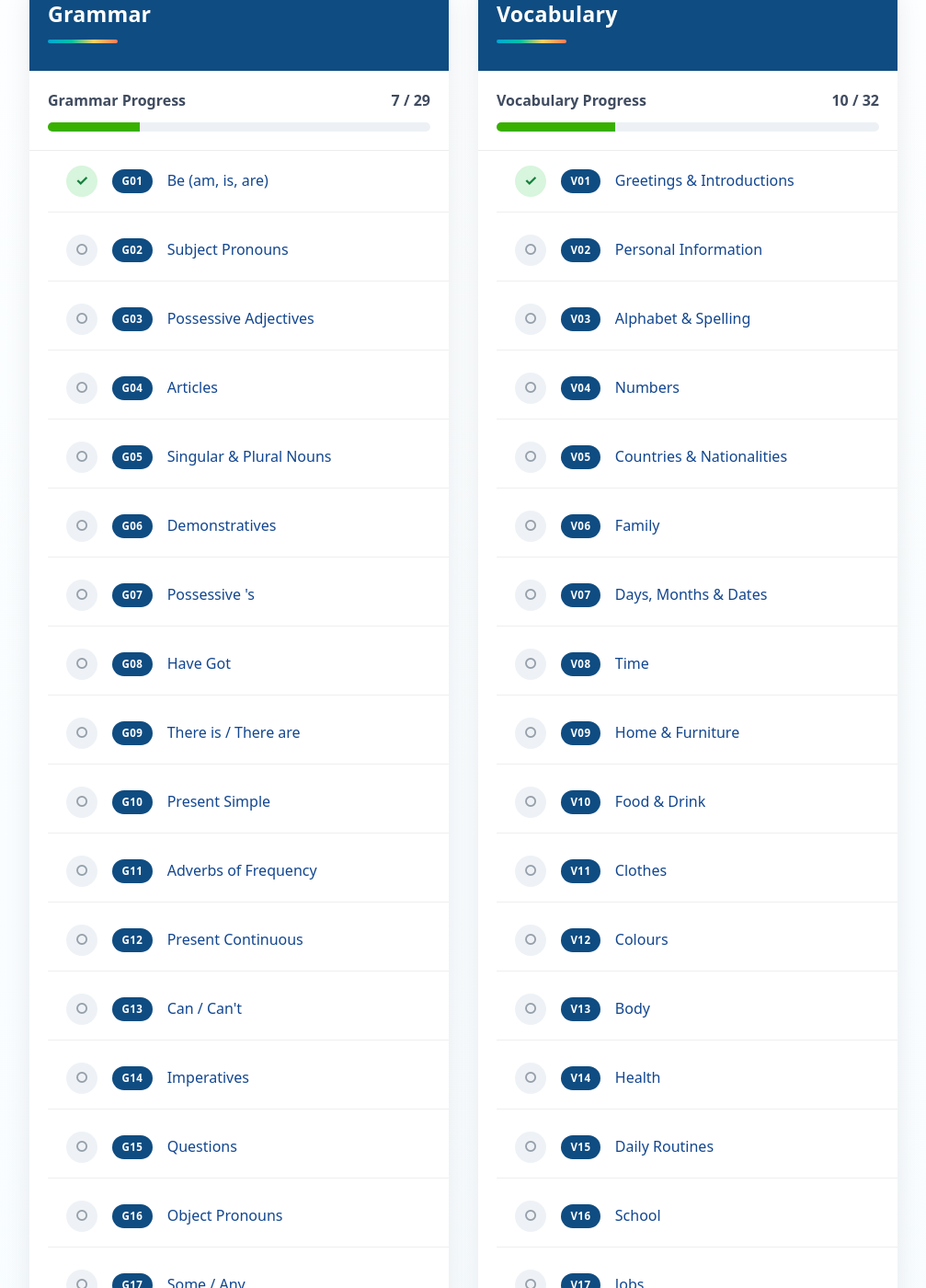
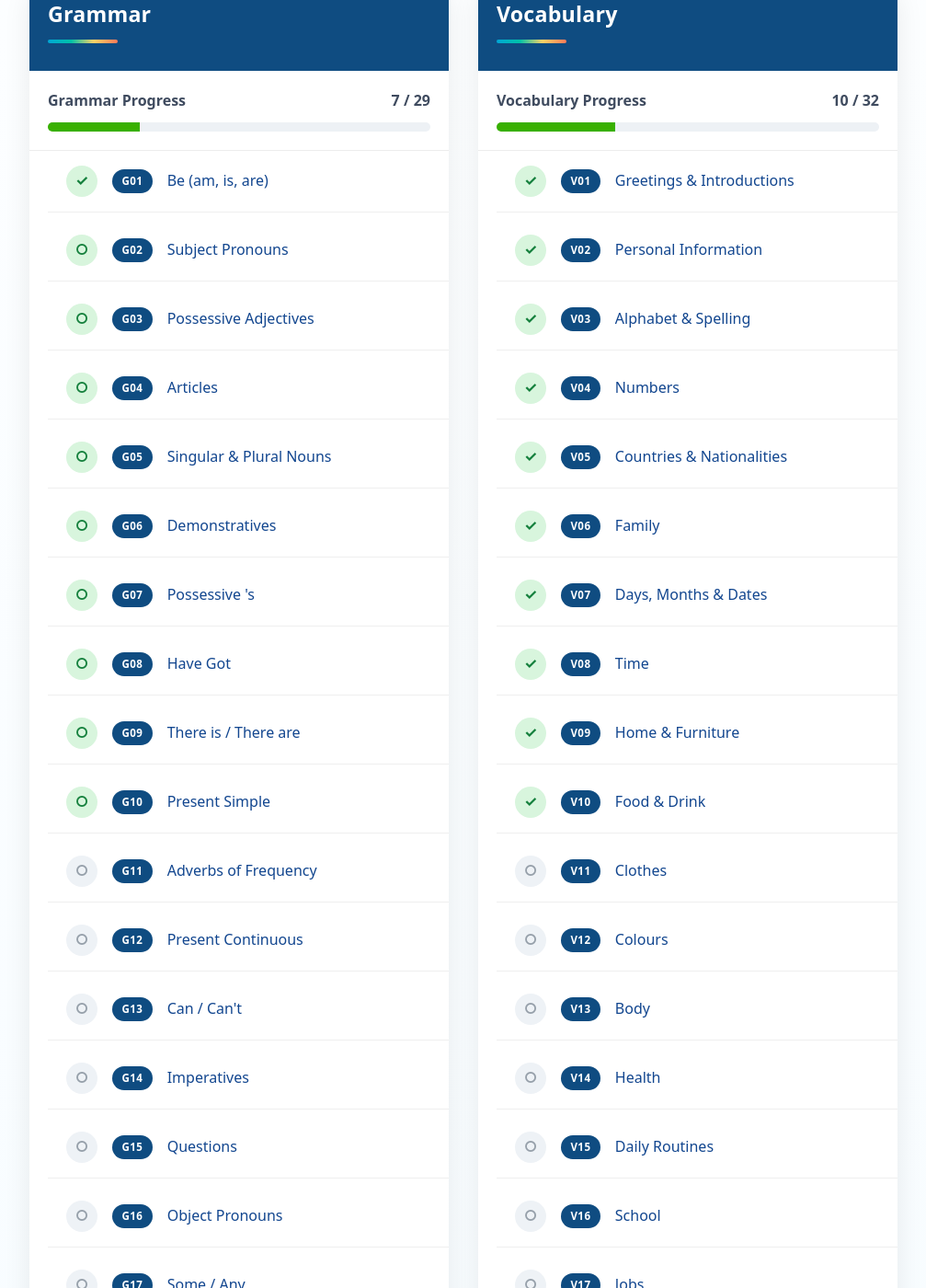
Before and after one commit to dixonbruce/englishco, a Jekyll site: the page built from portfolio/primariaA1.html, in a window 1280 px wide and 1400 px high, scrolled down 1024 px. Shown: the whole window at 92% size, without its empty margins (136-1143 px from the left). Built offline with Jekyll 4.4.1, drawn with Linux system fonts in a browser that asks for light colours.

Commit message:
Update status of grammar and vocabulary items

```diff
--- a/portfolio/primariaA1.html
+++ b/portfolio/primariaA1.html
@@ -203,7 +203,7 @@ Próximo objetivo
 
 <li class="done">
 <a href="/portfolio/year1/grammar/subject-pronouns.html">
-<span class="status todo">○</span>
+<span class="status done">○</span>
 <span class="code">G02</span>
 <span class="title">Subject Pronouns</span>
 </a>
@@ -211,7 +211,7 @@ Próximo objetivo
 
 <li class="done">
 <a href="#">
-<span class="status todo">○</span>
+<span class="status done">○</span>
 <span class="code">G03</span>
 <span class="title">Possessive Adjectives</span>
 </a>
@@ -219,7 +219,7 @@ Próximo objetivo
 
 <li class="done">
 <a href="#">
-<span class="status todo">○</span>
+<span class="status done">○</span>
 <span class="code">G04</span>
 <span class="title">Articles</span>
 </a>
@@ -227,7 +227,7 @@ Próximo objetivo
 
 <li class="done">
 <a href="#">
-<span class="status todo">○</span>
+<span class="status done">○</span>
 <span class="code">G05</span>
 <span class="title">Singular & Plural Nouns</span>
 </a>
@@ -235,7 +235,7 @@ Próximo objetivo
 
 <li class="done">
 <a href="#">
-<span class="status todo">○</span>
+<span class="status done">○</span>
 <span class="code">G06</span>
 <span class="title">Demonstratives</span>
 </a>
@@ -243,7 +243,7 @@ Próximo objetivo
 
 <li class="done">
 <a href="#">
-<span class="status todo">○</span>
+<span class="status done">○</span>
 <span class="code">G07</span>
 <span class="title">Possessive 's</span>
 </a>
@@ -251,9 +251,9 @@ Próximo objetivo
 
 
 
-<li class="done"><a href="#"><span class="status todo">○</span><span class="code">G08</span><span class="title">Have Got</span></a></li>
-<li><a href="#"><span class="status todo">○</span><span class="code">G09</span><span class="title">There is / There are</span></a></li>
-<li><a href="#"><span class="status todo">○</span><span class="code">G10</span><span class="title">Present Simple</span></a></li>
+<li class="done"><a href="#"><span class="status done">○</span><span class="code">G08</span><span class="title">Have Got</span></a></li>
+<li><a href="#"><span class="status done">○</span><span class="code">G09</span><span class="title">There is / There are</span></a></li>
+<li><a href="#"><span class="status done">○</span><span class="code">G10</span><span class="title">Present Simple</span></a></li>
 <li><a href="#"><span class="status todo">○</span><span class="code">G11</span><span class="title">Adverbs of Frequency</span></a></li>
 <li><a href="#"><span class="status todo">○</span><span class="code">G12</span><span class="title">Present Continuous</span></a></li>
 <li><a href="#"><span class="status todo">○</span><span class="code">G13</span><span class="title">Can / Can't</span></a></li>
@@ -323,18 +323,18 @@ Próximo objetivo
 <ul class="objective-list">
 
 <li class="done"><a href="#"><span class="status done">✓</span><span class="code">V01</span><span class="title">Greetings & Introductions</span></a></li>
-<li class="done"><a href="#"><span class="status todo">○</span><span class="code">V02</span><span class="title">Personal Information</span></a></li>
-<li class="done"><a href="#"><span class="status todo">○</span><span class="code">V03</span><span class="title">Alphabet & Spelling</span></a></li>
-<li class="done"><a href="#"><span class="status todo">○</span><span class="code">V04</span><span class="title">Numbers</span></a></li>
-<li class="done"><a href="#"><span class="status todo">○</span><span class="code">V05</span><span class="title">Countries & Nationalities</span></a></li>
-<li class="done"><a href="#"><span class="status todo">○</span><span class="code">V06</span><span class="title">Family</span></a></li>
+<li class="done"><a href="#"><span class="status done">✓</span><span class="code">V02</span><span class="title">Personal Information</span></a></li>
+<li class="done"><a href="#"><span class="status done">✓</span><span class="code">V03</span><span class="title">Alphabet & Spelling</span></a></li>
+<li class="done"><a href="#"><span class="status done">✓</span><span class="code">V04</span><span class="title">Numbers</span></a></li>
+<li class="done"><a href="#"><span class="status done">✓</span><span class="code">V05</span><span class="title">Countries & Nationalities</span></a></li>
+<li class="done"><a href="#"><span class="status done">✓</span><span class="code">V06</span><span class="title">Family</span></a></li>
 
 
 
-<li class="done"><a href="#"><span class="status todo">○</span><span class="code">V07</span><span class="title">Days, Months & Dates</span></a></li>
-<li class="done"><a href="#"><span class="status todo">○</span><span class="code">V08</span><span class="title">Time</span></a></li>
-<li class="done"><a href="#"><span class="status todo">○</span><span class="code">V09</span><span class="title">Home & Furniture</span></a></li>
-<li class="done"><a href="#"><span class="status todo">○</span><span class="code">V10</span><span class="title">Food & Drink</span></a></li>
+<li class="done"><a href="#"><span class="status done">✓</span><span class="code">V07</span><span class="title">Days, Months & Dates</span></a></li>
+<li class="done"><a href="#"><span class="status done">✓</span><span class="code">V08</span><span class="title">Time</span></a></li>
+<li class="done"><a href="#"><span class="status done">✓</span><span class="code">V09</span><span class="title">Home & Furniture</span></a></li>
+<li class="done"><a href="#"><span class="status done">✓</span><span class="code">V10</span><span class="title">Food & Drink</span></a></li>
 <li><a href="#"><span class="status todo">○</span><span class="code">V11</span><span class="title">Clothes</span></a></li>
 <li><a href="#"><span class="status todo">○</span><span class="code">V12</span><span class="title">Colours</span></a></li>
 <li><a href="#"><span class="status todo">○</span><span class="code">V13</span><span class="title">Body</span></a></li>
```
